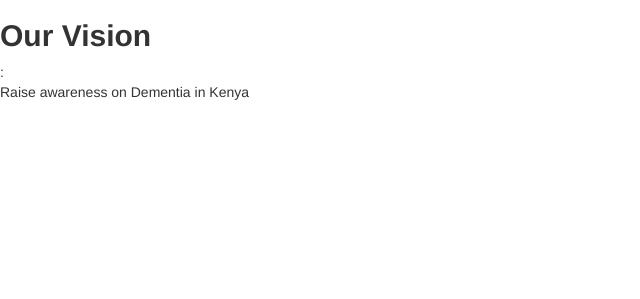
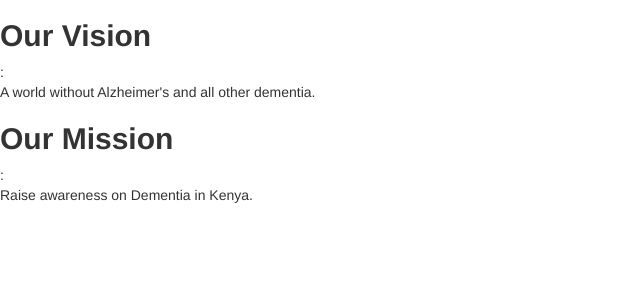
Before and after one commit to Waithera-m/dementia-care-and-selfcare, a Flask app: template app/templates/about.html in a window 1280 px wide. Shown: the part 501-800 px from the top of the page, without its empty margins (0-640 px from the left). Run offline with Flask 2, Linux system fonts and the light colour scheme; the template is opened without the code that fills it, so the values that code supplies are empty; some libraries are stand-ins or nearby versions.

Commit message:
Add vision and mission

```diff
--- a/app/templates/about.html
+++ b/app/templates/about.html
@@ -16,5 +16,8 @@
     <h1>Dementia Care & Selfcare</h1>
 </div>
 <h2><strong>Our Vision</strong></h2>:
-<p>Raise awareness on Dementia in Kenya</p>
+<p>A world without Alzheimer's and all other dementia.</p>
+<h2><strong>Our Mission</strong></h2>:
+<p>Raise awareness on Dementia in Kenya.</p>
+
 {% endblock %}
```
